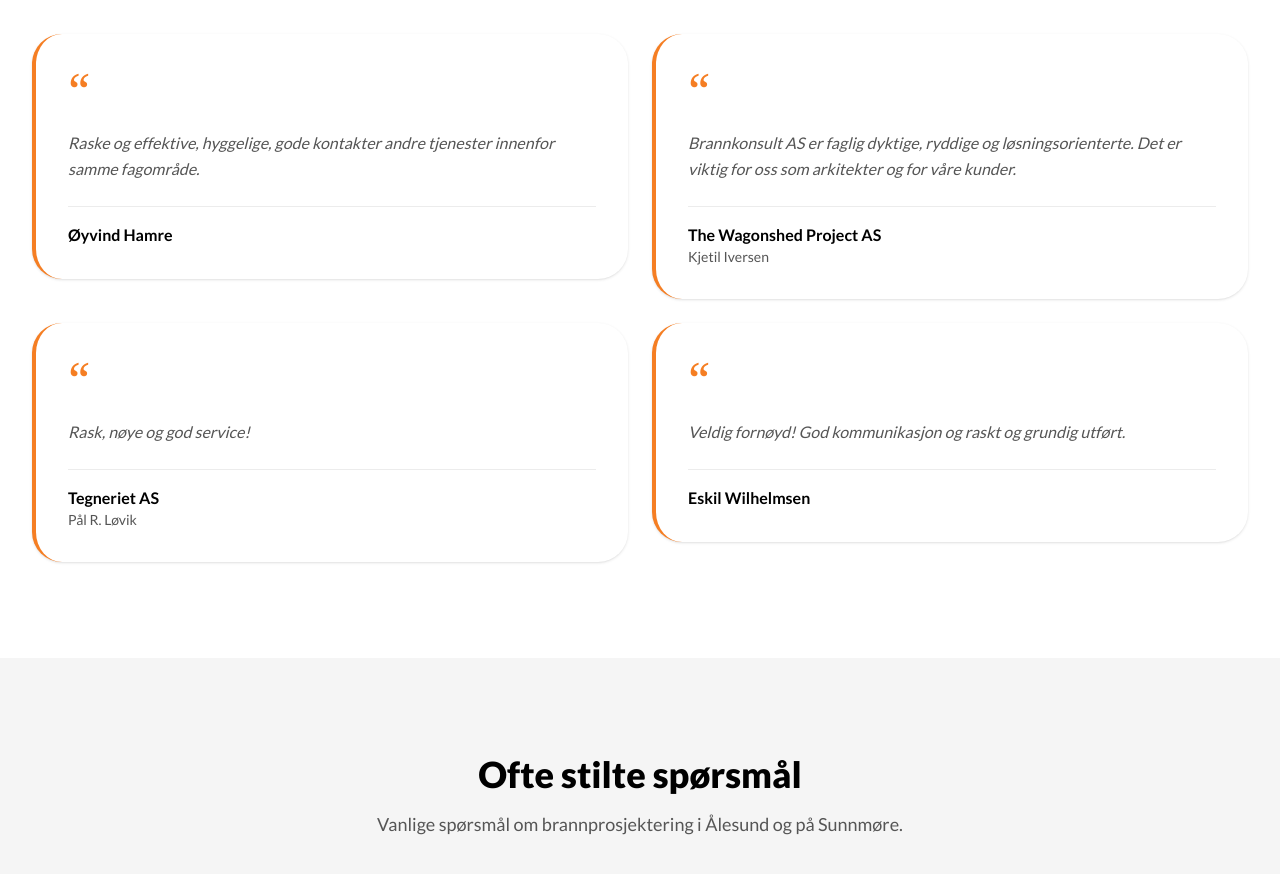
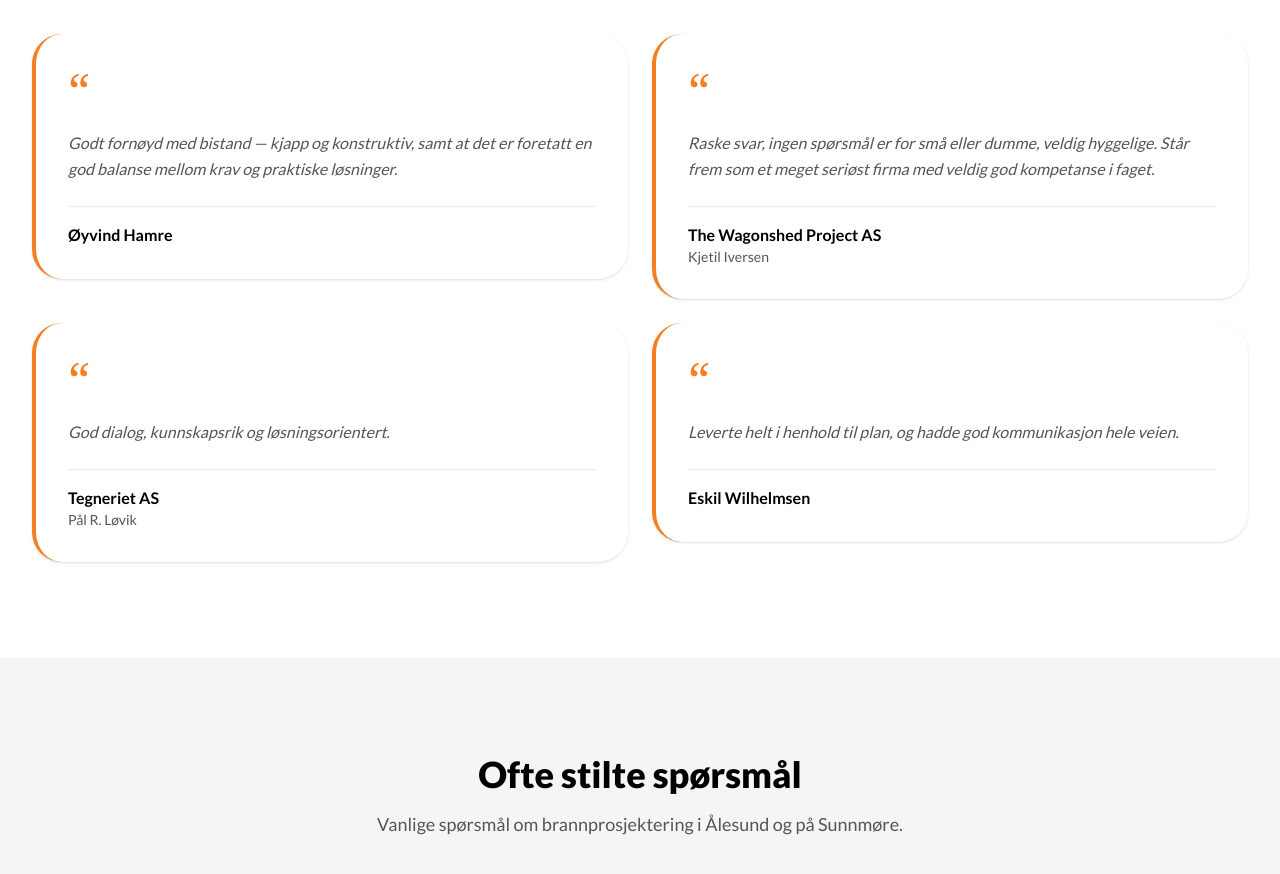
Before and after one commit to TerjeFevaag/-lesundbrannkonsult, a Next.js app: page / in a window 1280 px wide. Shown: the part 2480-3354 px from the top of the page. Built offline with nearby package versions, Linux system fonts and the light colour scheme.

Commit message:
Fix Kjetil Iversen testimonial — use correct quote from Google Reviews

```diff
--- a/app/page.tsx
+++ b/app/page.tsx
@@ -50,21 +50,21 @@ const services = [
 
 const reviews = [
   {
-    quote: 'Raske og effektive, hyggelige, gode kontakter andre tjenester innenfor samme fagområde.',
+    quote: 'Godt fornøyd med bistand — kjapp og konstruktiv, samt at det er foretatt en god balanse mellom krav og praktiske løsninger.',
     author: 'Øyvind Hamre',
   },
   {
-    quote: 'Brannkonsult AS er faglig dyktige, ryddige og løsningsorienterte. Det er viktig for oss som arkitekter og for våre kunder.',
+    quote: 'Raske svar, ingen spørsmål er for små eller dumme, veldig hyggelige. Står frem som et meget seriøst firma med veldig god kompetanse i faget.',
     author: 'The Wagonshed Project AS',
     company: 'Kjetil Iversen',
   },
   {
-    quote: 'Rask, nøye og god service!',
+    quote: 'God dialog, kunnskapsrik og løsningsorientert.',
     author: 'Tegneriet AS',
     company: 'Pål R. Løvik',
   },
   {
-    quote: 'Veldig fornøyd! God kommunikasjon og raskt og grundig utført.',
+    quote: 'Leverte helt i henhold til plan, og hadde god kommunikasjon hele veien.',
     author: 'Eskil Wilhelmsen',
   },
 ]
```
